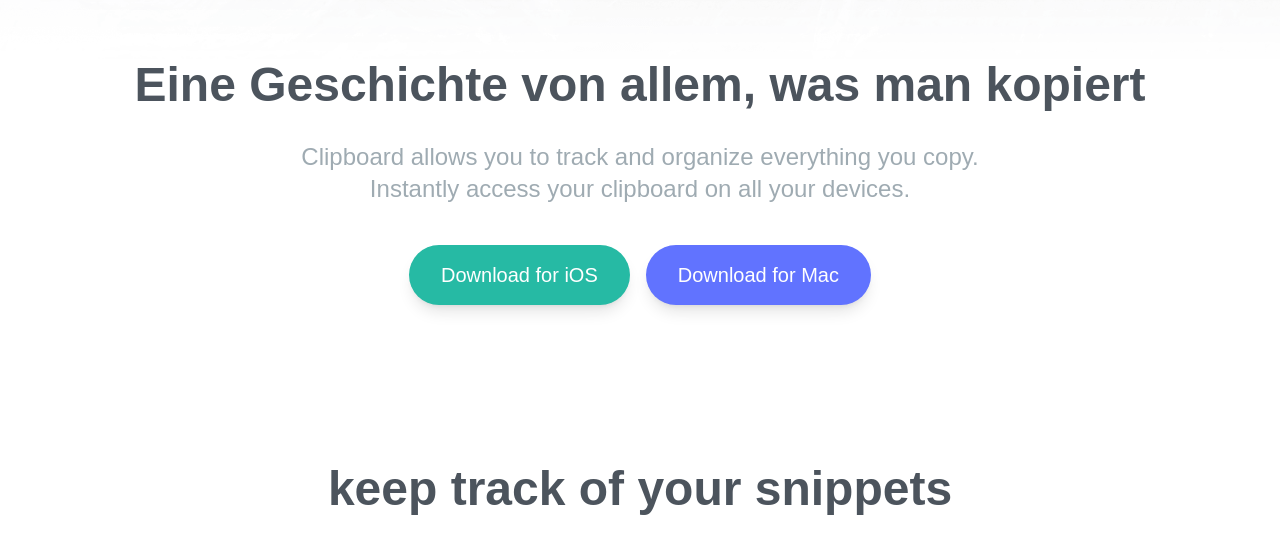
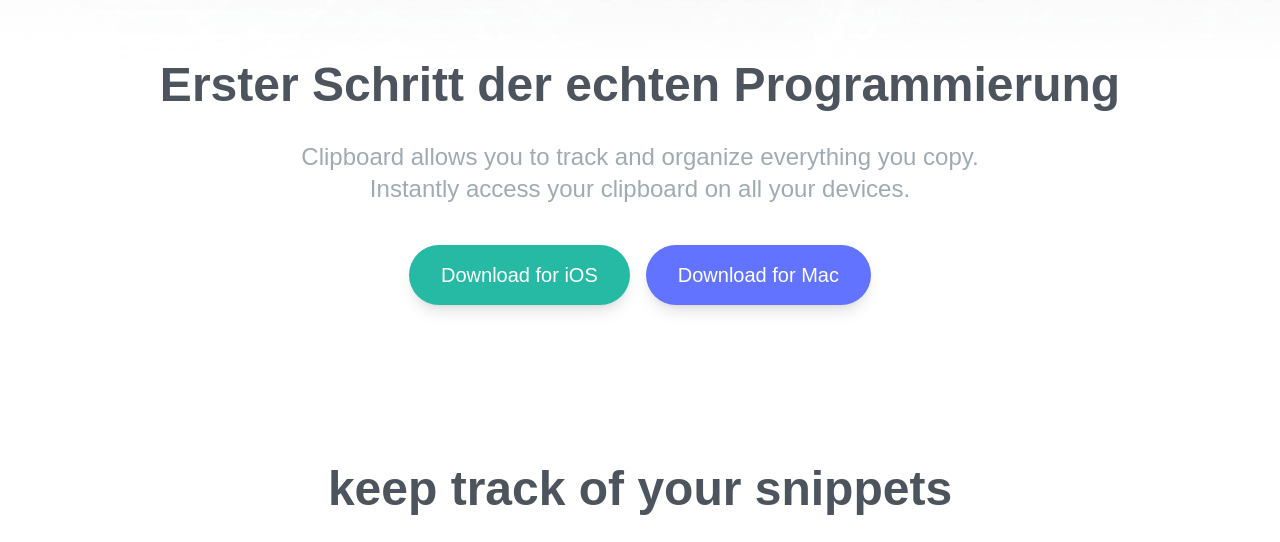
Before and after one commit to ChrisMutesa/clipboard, a website: page index.html in a window 1280 px wide. Shown: the part 256-798 px from the top of the page. Drawn offline with Linux system fonts and the light colour scheme; a web font is replaced by a local one.

Commit message:
Update index.html

```diff
--- a/index.html
+++ b/index.html
@@ -19,7 +19,7 @@
       <div class="section-container mb-40 pt-16">
         <img src="images/logo.svg" alt="" class="mx-auto my-16" />
         <h3 class="mb-8 text-4xl font-bold text-darkGrayishBlue md:text-5xl">
-          Eine Geschichte von allem, was man kopiert
+          Erster Schritt der echten Programmierung
         </h3>
         <p class="max-w-3xl mx-auto mb-10 text-2xl text-grayishBlue">
           Clipboard allows you to track and organize everything you copy.
```
